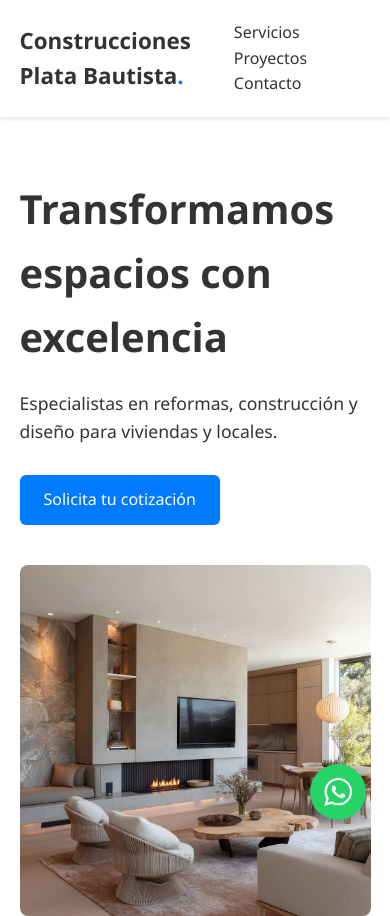
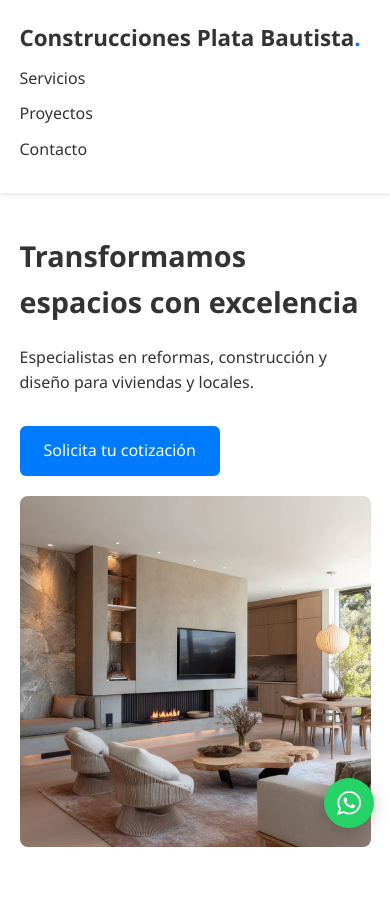
Before and after one commit to Juanes2808/Construcciones-Plata-Bautista, a plain HTML site: page index.html in a window 390 px wide. Shown: the top 916 px of the page. Drawn offline with Linux system fonts and the light colour scheme.

Commit message:
Add files via upload

```diff
--- a/styles.css
+++ b/styles.css
@@ -199,4 +199,54 @@ body {
   .contact-container {
     grid-template-columns: 1fr;
   }
+  /* Mejoras para móviles */
+@media (max-width: 600px) {
+  /* Navegación */
+  .nav-container {
+    flex-direction: column;
+    align-items: flex-start;
+  }
+  .nav a {
+    margin: 10px 0;
+    display: block;
+  }
+
+  /* Hero */
+  .hero {
+    padding: 40px 0;
+  }
+  .hero-text h1 {
+    font-size: 1.8rem;
+  }
+  .hero-text p {
+    font-size: 1rem;
+  }
+  .hero-content {
+    gap: 20px;
+  }
+
+  /* Servicios */
+  .services-grid {
+    grid-template-columns: 1fr;
+    gap: 15px;
+  }
+
+  /* Contacto */
+  .contact-container {
+    grid-template-columns: 1fr;
+    gap: 20px;
+  }
+
+  /* Botón flotante WhatsApp */
+  .whatsapp-float {
+    width: 50px;
+    height: 50px;
+    bottom: 16px;
+    right: 16px;
+  }
+  .whatsapp-float img {
+    width: 24px;
+    height: 24px;
+  }
 }
+}
```
